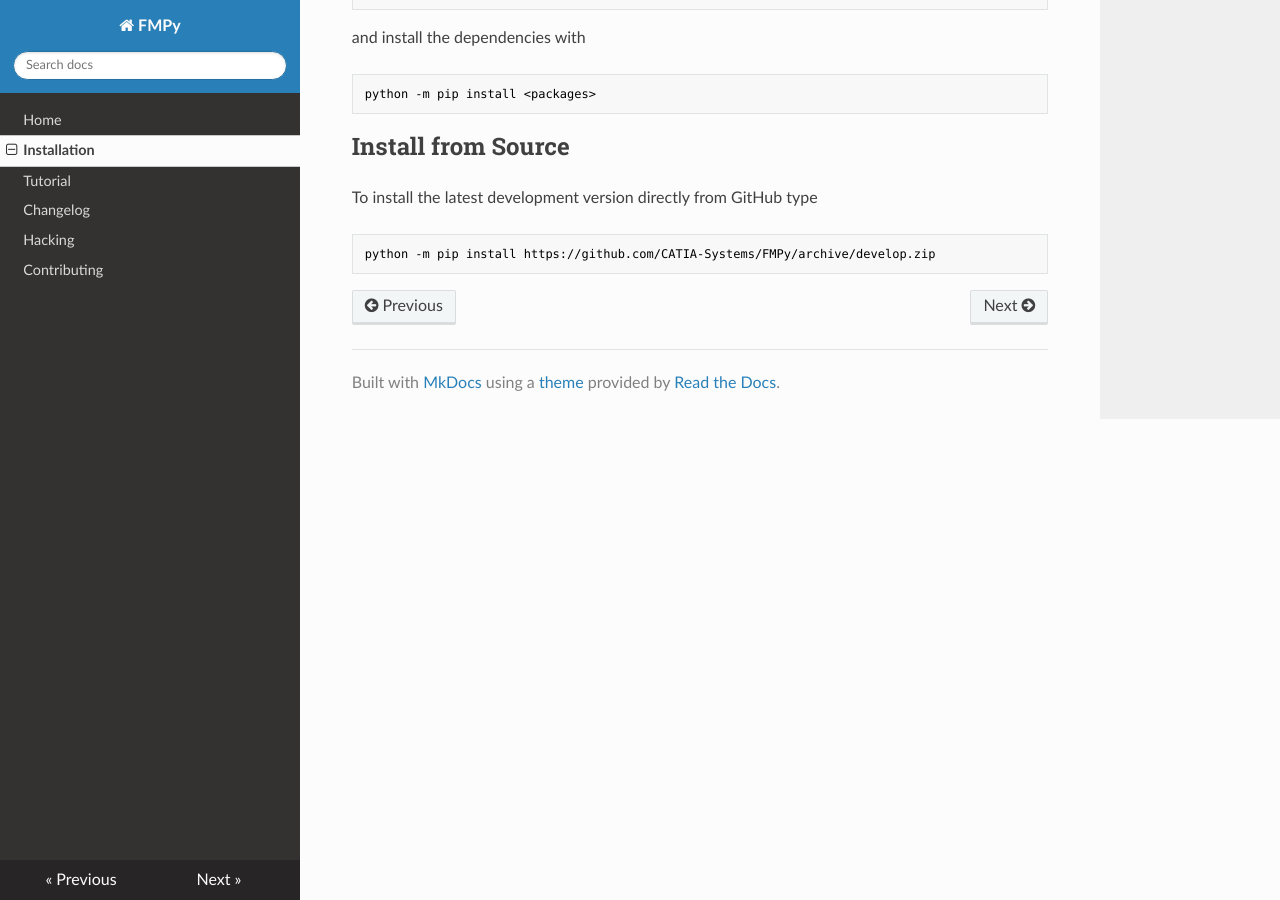
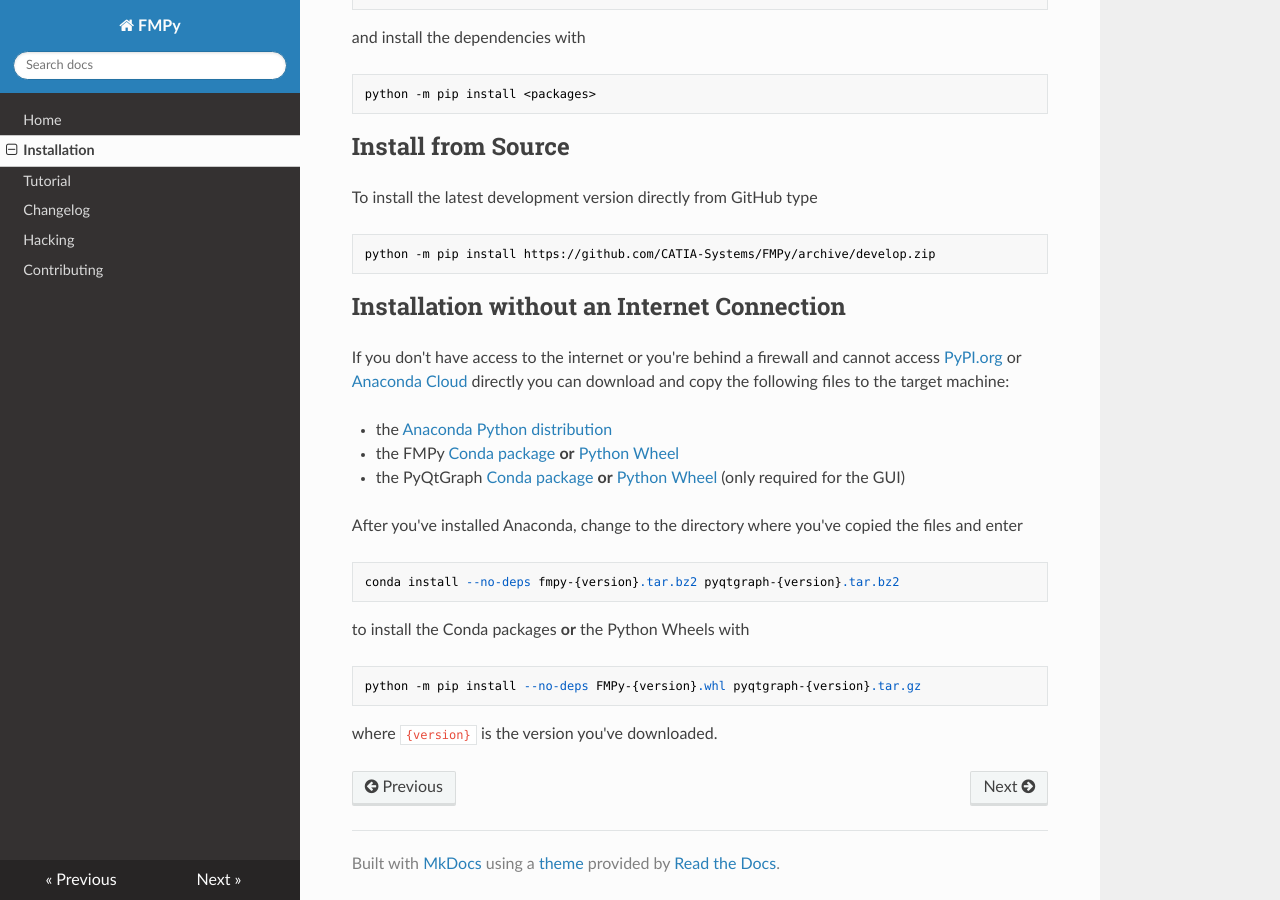
Before and after one commit to CATIA-Systems/FMPy, an MkDocs documentation site: the page built from docs/install.md, in a window 1280 px wide and 900 px high, scrolled down 1231 px. Built offline with MkDocs 1.6.1, drawn with Linux system fonts in a browser that asks for light colours; nearby versions of some CDN libraries; old or Windows-style settings are respelled for this version of MkDocs.

Commit message:
Add "Installation without an Internet Connection" section to install.md [skip ci]

````diff
--- a/docs/install.md
+++ b/docs/install.md
@@ -67,3 +67,26 @@
 ```bash
 python -m pip install https://github.com/CATIA-Systems/FMPy/archive/develop.zip
 ```
+
+
+## Installation without an Internet Connection
+
+If you don't have access to the internet or you're behind a firewall and cannot access [PyPI.org](https://pypi.org/) or [Anaconda Cloud](https://anaconda.org/) directly you can download and copy the following files to the target machine:
+
+- the [Anaconda Python distribution](https://www.anaconda.com/download/)
+- the FMPy [Conda package](https://anaconda.org/conda-forge/fmpy/files) **or** [Python Wheel](https://pypi.org/project/fmpy/#files)
+- the PyQtGraph [Conda package](https://anaconda.org/anaconda/pyqtgraph/files) **or** [Python Wheel](https://pypi.org/project/pyqtgraph/#files) (only required for the GUI)
+
+After you've installed Anaconda, change to the directory where you've copied the files and enter
+
+```
+conda install --no-deps fmpy-{version}.tar.bz2 pyqtgraph-{version}.tar.bz2
+```
+
+to install the Conda packages **or** the Python Wheels with
+
+```
+python -m pip install --no-deps FMPy-{version}.whl pyqtgraph-{version}.tar.gz
+```
+
+where `{version}` is the version you've downloaded.
````
